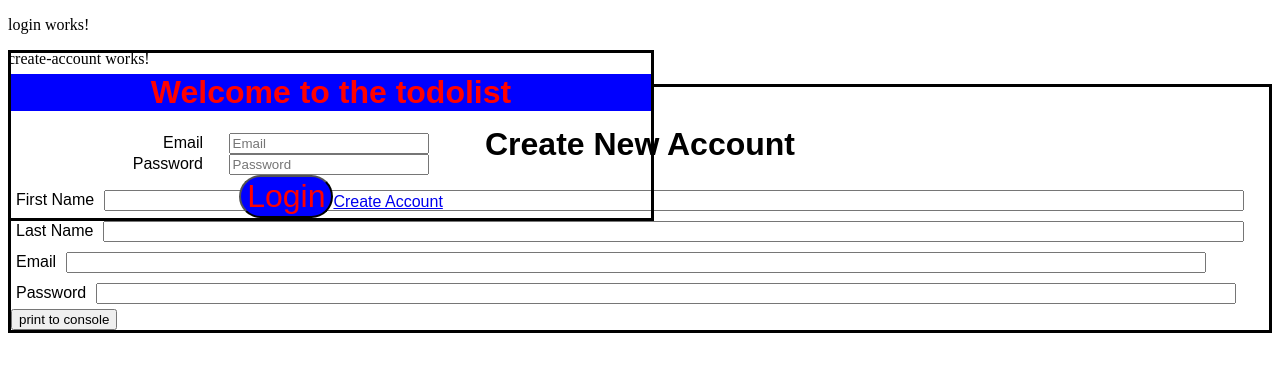
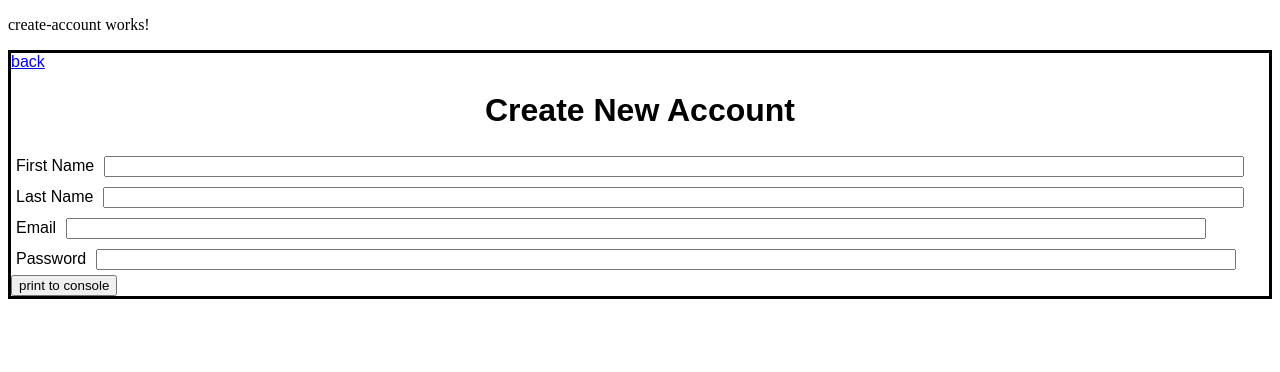
Before and after one commit to tweiss777/toDoListFrontEnd, an Angular app in the folder todoListFrontEnd/: page /create_account in a window 1280 px wide. Shown: the top 372 px of the page. Built offline with nearby package versions, Linux system fonts and the light colour scheme.

Commit message:
Fixed components from overlapping.

```diff
--- a/todoListFrontEnd/src/app/app.component.html
+++ b/todoListFrontEnd/src/app/app.component.html
@@ -1,4 +1,3 @@
 
 <!-- <app-login></app-login> -->
-<app-login></app-login>
 <router-outlet></router-outlet>
--- a/todoListFrontEnd/src/app/app.module.ts
+++ b/todoListFrontEnd/src/app/app.module.ts
@@ -26,7 +26,7 @@ const routes: Routes = [
       BrowserModule,
       AppRoutingModule,
       FormsModule,
-      RouterModule.forRoot(routes,{enableTracing:false})
+      RouterModule.forRoot(routes)
 
    ],
    providers: [],
--- a/todoListFrontEnd/src/app/create-account/create-account.component.html
+++ b/todoListFrontEnd/src/app/create-account/create-account.component.html
@@ -1,7 +1,7 @@
 <p>create-account works!</p>
 <div class="create-account-container">
     <!-- you need to add angular routing -->
-    <a >back</a>
+    <a [routerLink]="['/login']">back</a>
     <h1>Create New Account</h1>
     <label>First Name</label>
     <input type="text" value="First Name"  [(ngModel)]="newAccount.first_name"/><br/>
--- a/todoListFrontEnd/src/app/login/login.component.html
+++ b/todoListFrontEnd/src/app/login/login.component.html
@@ -12,7 +12,7 @@
       <!-- Button container -->
       <div class="btn-container">
         <button (click)="loginBtn()">Login</button>
-        <a [routerLink]="['/create_account']" routerLinkActive="router-link-active" >Create Account</a>
+        <a [routerLink]="['/create_account']"  >Create Account</a>
       </div>
       <!-- Create account should be an anchor tag -->
   </div>
```
